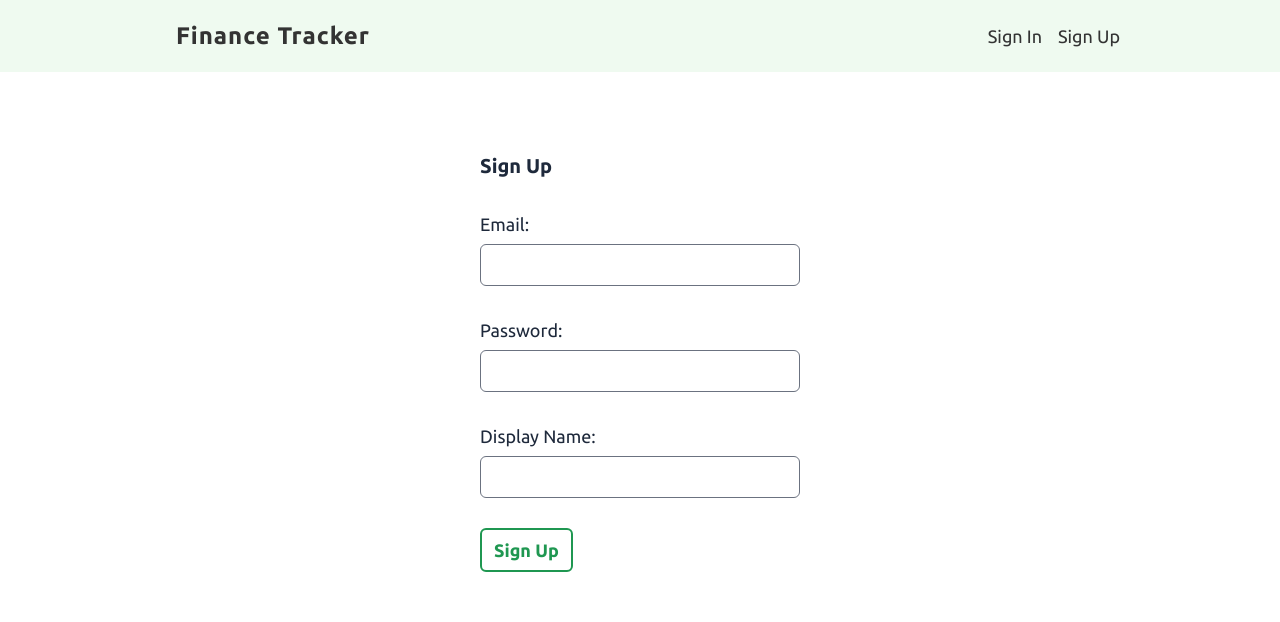
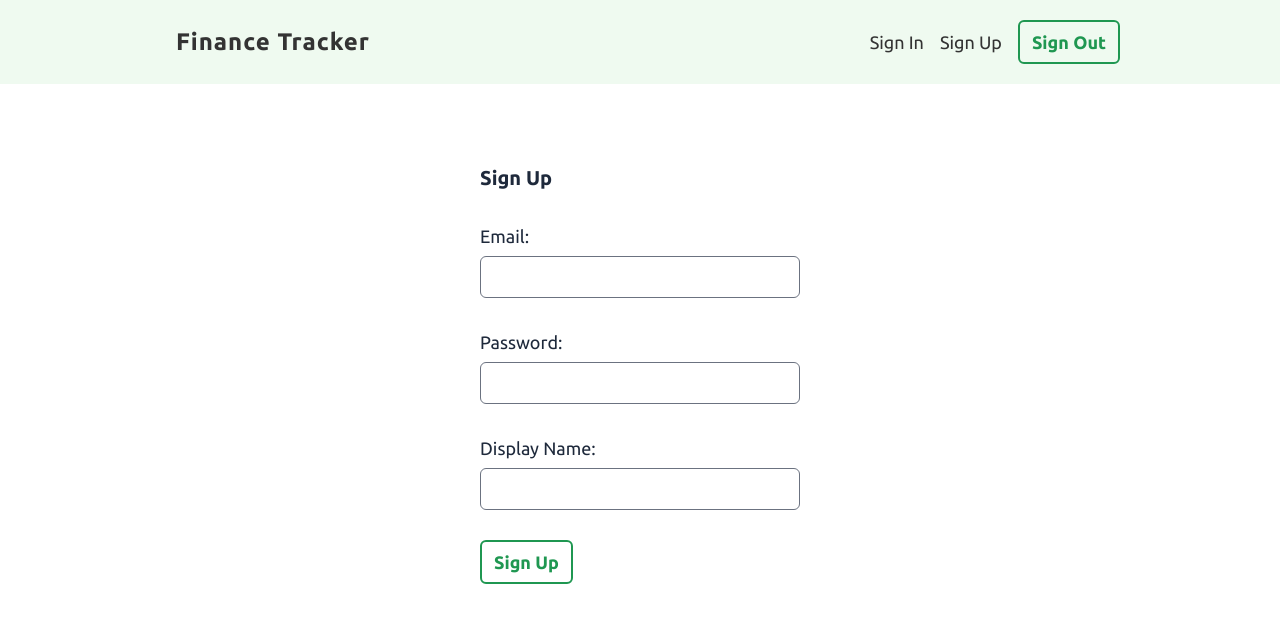
Before and after one commit to theS3Interdev/finance-tracker-web-app, a React (Vite) app: page /signup in a window 1280 px wide. Shown: the top 622 px of the page. Built offline with nearby package versions, Linux system fonts and the light colour scheme.

Commit message:
feat: create and use signout hook

```diff
--- a/src/components/Navbar.jsx
+++ b/src/components/Navbar.jsx
@@ -1,6 +1,9 @@
 import { Link } from 'react-router-dom';
+import { useSignout } from '../hooks/useSignout';
 
 const Navbar = () => {
+	const { signout } = useSignout();
+
 	return (
 		<nav className="navbar">
 			<ul>
@@ -13,6 +16,11 @@ const Navbar = () => {
 				<li>
 					<Link to="/signup">Sign Up</Link>
 				</li>
+				<li>
+					<button className="btn" onClick={signout}>
+						Sign Out
+					</button>
+				</li>
 			</ul>
 		</nav>
 	);
--- a/src/context/AuthContext.jsx
+++ b/src/context/AuthContext.jsx
@@ -6,6 +6,8 @@ export const authReducer = (state, action) => {
 	switch (action.type) {
 		case 'SIGNIN':
 			return { ...state, user: action.payload };
+		case 'SIGNOUT':
+			return { ...state, user: null };
 		default:
 			return state;
 	}
--- /dev/null
+++ b/src/hooks/useSignout.jsx
@@ -0,0 +1,31 @@
+import { useState } from 'react';
+import { projectAuth } from '../firebase/config';
+import { useAuthContext } from './useAuthContext';
+
+export const useSignout = () => {
+	const [error, setError] = useState(null);
+	const [isPending, setIsPending] = useState(false);
+	const { dispatch } = useAuthContext();
+
+	const signout = async () => {
+		setError(null);
+		setIsPending(true);
+
+		try {
+			/** signout procedure */
+			await projectAuth.signOut();
+
+			/** dispatch signout action */
+			dispatch({ type: 'SIGNOUT' });
+
+			setIsPending(false);
+			setError(null);
+		} catch (err) {
+			console.log(err.message);
+			setError(err.message);
+			setIsPending(false);
+		}
+	};
+
+	return { error, isPending, signout };
+};
```
